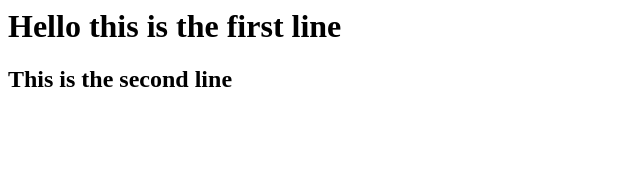
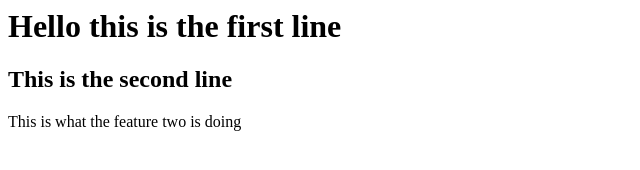
Before and after one commit to ellastoner/aucklandzoo-nights, a plain HTML site: page index.html in a window 1280 px wide. Shown: the whole page, without its empty margins (0-640 px from the left). Drawn offline with Linux system fonts and the light colour scheme.

Commit message:
A paragraph tag has been added to this

```diff
--- a/index.html
+++ b/index.html
@@ -7,6 +7,23 @@
 
 	<h2> This is the second line </h2>
 
+
+
+
+
+
+
+
+
+
+
+
+
+
+
+	<p> This is what the feature two is doing</p>
+
+
 </body>
 
 </html>
```
